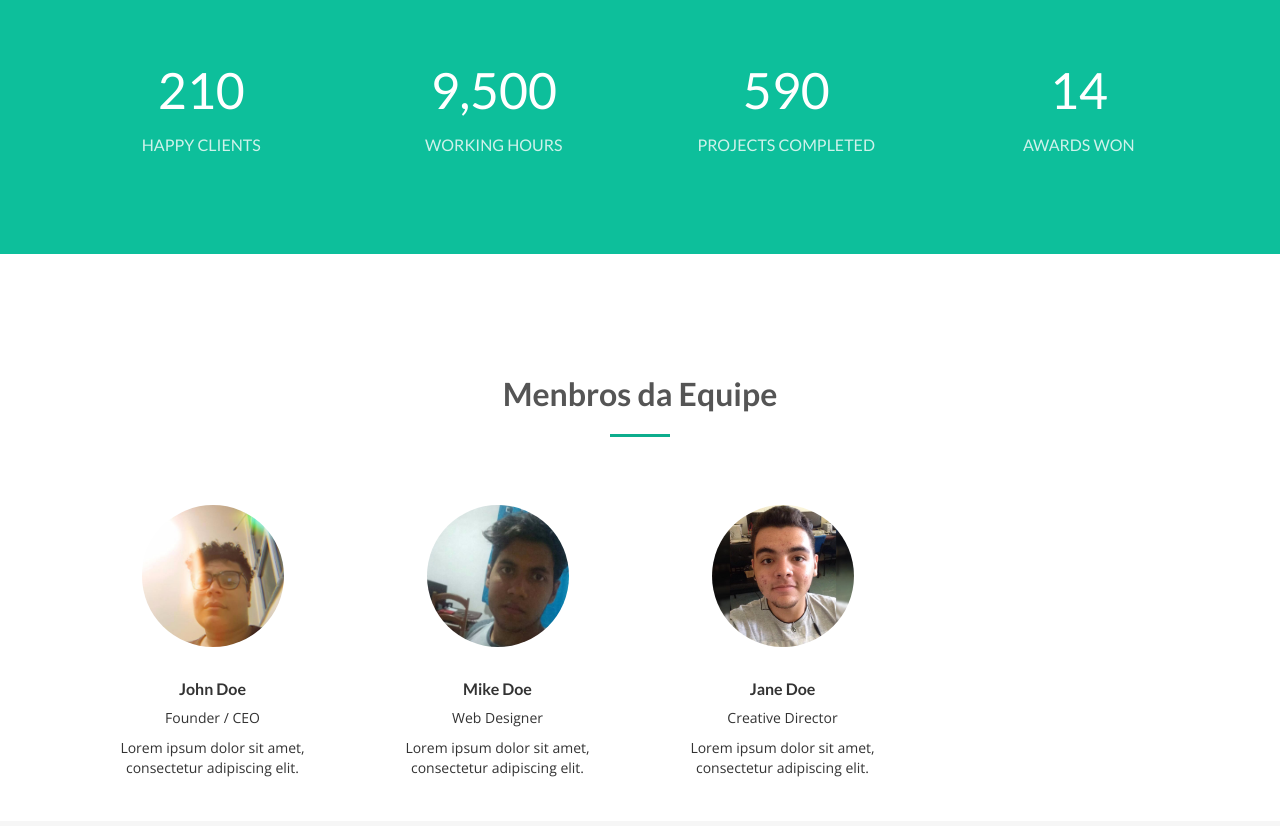
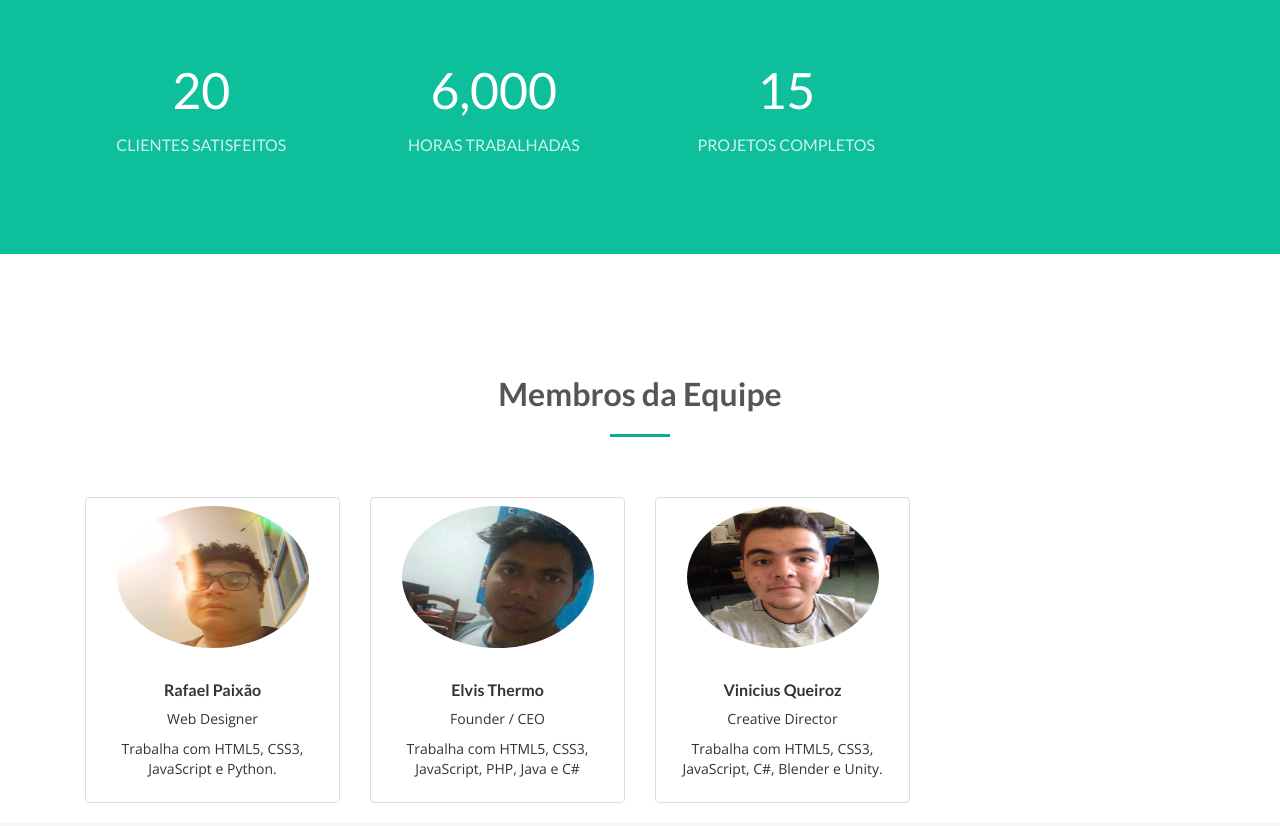
Before and after one commit to elvisthermo/TempleteSite, a plain HTML site: page WEBSITE/index.html in a window 1280 px wide. Shown: the part 3120-3946 px from the top of the page. Drawn offline with nearby package versions, Linux system fonts and the light colour scheme.

Commit message:
commit edicao dos perfis

```diff
--- a/WEBSITE/css/style.css
+++ b/WEBSITE/css/style.css
@@ -199,7 +199,7 @@ ol.type li a {
 	border-radius: 0;
 }
 ol.type li a.active {
-	color: #0dad8d;
+	color: #10ac8d;
 	border: 1px solid #0dad8d;
 }
 ol.type li a:hover {
@@ -313,7 +313,7 @@ ol.type li a:hover {
 	margin-bottom: 30px;
 }
 img.img-circle.team-img {
-	width: 150px;
+	width: 200px;
 	height: 150px;
 	border: 4px solid transparent;
 	transition: all 0.5s;
@@ -324,7 +324,7 @@ img.img-circle.team-img {
 }
 #team-section .thumbnail {
 	background: transparent;
-	border: 0;
+	border: 5;
 }
 #team-section .thumbnail .caption {
 	padding: 9px;
--- a/WEBSITE/index.html
+++ b/WEBSITE/index.html
@@ -1,9 +1,9 @@
 <!DOCTYPE html>
-<html lang="en">
+<html lang="pt-br">
 <head>
 <meta charset="utf-8">
 <meta name="viewport" content="width=device-width, initial-scale=1">
-<title>knight agencia digital</title>
+<title>knight Agência Digital</title>
 <meta name="description" content="">
 <meta name="author" content="">
 
@@ -247,23 +247,18 @@
   <div class="container">
     <div class="row">
       <div class="col-md-3 col-sm-3">
-        <div class="achievement-box"> <span class="count">210</span>
-          <h4>Happy clients</h4>
+        <div class="achievement-box"> <span class="count">20</span>
+          <h4>Clientes Satisfeitos</h4>
         </div>
       </div>
       <div class="col-md-3 col-sm-3">
-        <div class="achievement-box"> <span class="count">9,500</span>
-          <h4>Working hours</h4>
+        <div class="achievement-box"> <span class="count">6,000</span>
+          <h4>Horas Trabalhadas</h4>
         </div>
       </div>
       <div class="col-md-3 col-sm-3">
-        <div class="achievement-box"> <span class="count">590</span>
-          <h4>Projects completed</h4>
-        </div>
-      </div>
-      <div class="col-md-3 col-sm-3">
-        <div class="achievement-box"> <span class="count">14</span>
-          <h4>Awards won</h4>
+        <div class="achievement-box"> <span class="count">15</span>
+          <h4>Projetos Completos</h4>
         </div>
       </div>
     </div>
@@ -273,7 +268,7 @@
 <div id="team-section" class="text-center">
   <div class="container">
     <div class="section-title center">
-      <h2>Menbros da Equipe</h2>
+      <h2>Membros da Equipe</h2>
       <hr>
       <p></p>
     </div>
@@ -281,27 +276,27 @@
       <div class="col-md-3 col-sm-6 team">
         <div class="thumbnail"> <img src="img/team/01.png" alt="..." class="img-circle team-img">
           <div class="caption">
-            <h3>John Doe</h3>
-            <p>Founder / CEO</p>
-            <p>Lorem ipsum dolor sit amet, consectetur adipiscing elit.</p>
+            <h3>Rafael Paixão</h3>
+            <p>Web Designer</p>
+            <p>Trabalha com HTML5, CSS3, JavaScript e Python.</p>
           </div>
         </div>
       </div>
       <div class="col-md-3 col-sm-6 team">
         <div class="thumbnail"> <img src="img/team/02.png" alt="..." class="img-circle team-img">
           <div class="caption">
-            <h3>Mike Doe</h3>
-            <p>Web Designer</p>
-            <p>Lorem ipsum dolor sit amet, consectetur adipiscing elit.</p>
+            <h3>Elvis Thermo</h3>
+            <p>Founder / CEO</p>
+            <p>Trabalha com HTML5, CSS3, JavaScript, PHP, Java e C#</p>
           </div>
         </div>
       </div>
       <div class="col-md-3 col-sm-6 team">
         <div class="thumbnail"> <img src="img/team/03.png" alt="..." class="img-circle team-img">
           <div class="caption">
-            <h3>Jane Doe</h3>
+            <h3>Vinicius Queiroz</h3>
             <p>Creative Director</p>
-            <p>Lorem ipsum dolor sit amet, consectetur adipiscing elit.</p>
+            <p>Trabalha com HTML5, CSS3, JavaScript, C#, Blender e Unity.</p>
           </div>
         </div>
       </div>
@@ -321,7 +316,11 @@
           San Francisco, CA 12345</p>
       </div>
       <div class="col-md-4"> <i class="fa fa-envelope-o"></i>
-        <p>info@company.com</p>
+        <p><ul>
+          <li>elvisthermo@gmail.com</li>
+          <li>rafaelpaixaodev@gmail.com</li>
+          <li>Viniciusquei@gmail.com</li>
+        </ul></p>
       </div>
       <div class="col-md-4"> <i class="fa fa-phone"></i>
         <p> +1 123 456 1234</p>
```
